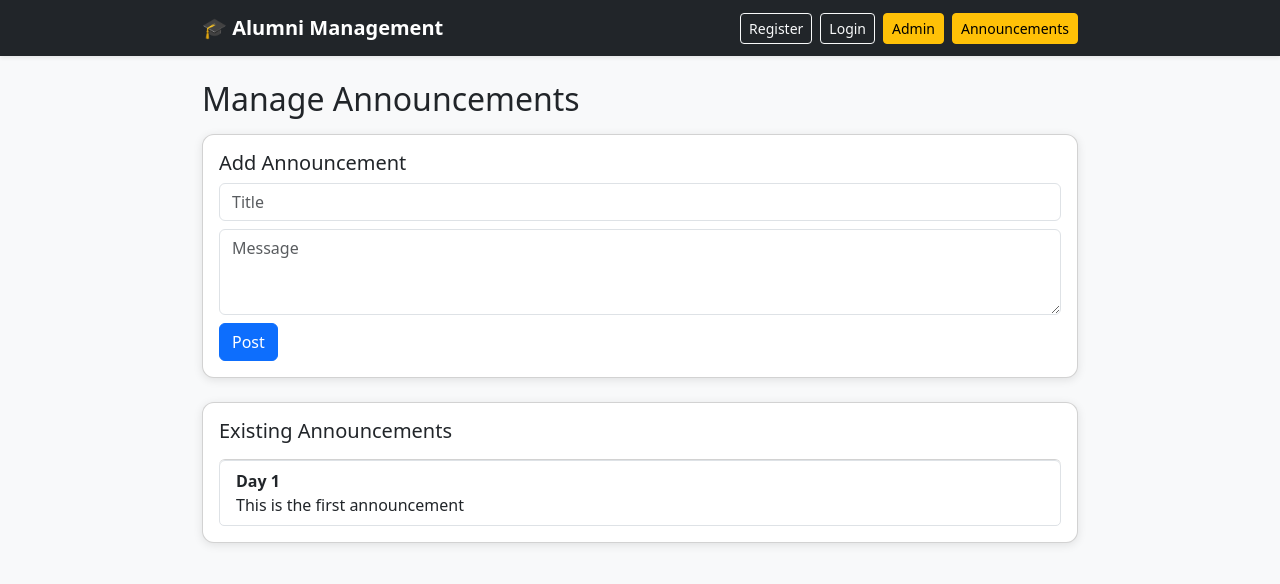
After one commit to KalyanRam-2006/Alumni-Management-System, a Flask app: page /admin-announcements in a window 1280 px wide. The commit adds this page. Shown: the top 584 px of the page. Run offline with Flask 3, Linux system fonts and the light colour scheme; a user stored in the database is signed in; data comes from the database, SQL or seed files in the repository; both versions use the stored data as it was after the commit.

Commit message:
Added Announcements

```diff
--- a/app.py
+++ b/app.py
@@ -25,6 +25,13 @@ def init_db():
                         username TEXT UNIQUE,
                         password TEXT
                     )''')
+
+    # Announcements Table
+    cursor.execute('''CREATE TABLE IF NOT EXISTS announcements (
+                    id INTEGER PRIMARY KEY AUTOINCREMENT,
+                    title TEXT,
+                    message TEXT
+                )''')
 
     # Insert default admin if not exists
     cursor.execute("SELECT * FROM admin WHERE username='admin'")
@@ -79,7 +86,12 @@ def login():
 @app.route("/dashboard")
 def dashboard():
     if "user" in session:
-        return f"Welcome {session['user']} to Alumni Dashboard!"
+        conn = sqlite3.connect("database.db")
+        cursor = conn.cursor()
+        cursor.execute("SELECT * FROM announcements ORDER BY id DESC")
+        announcements = cursor.fetchall()
+        conn.close()
+        return render_template("dashboard.html", user=session["user"], announcements=announcements)
     else:
         return redirect(url_for("login"))
 
@@ -135,6 +147,27 @@ def admin_dashboard():
 
     return render_template("admin_dashboard.html", alumni_list=alumni_list)
 
+@app.route("/admin-announcements", methods=["GET", "POST"])
+def admin_announcements():
+    if "admin" not in session:
+        return redirect(url_for("admin_login"))
+
+    conn = sqlite3.connect("database.db")
+    cursor = conn.cursor()
+
+    if request.method == "POST":
+        title = request.form["title"]
+        message = request.form["message"]
+        cursor.execute("INSERT INTO announcements (title, message) VALUES (?, ?)", (title, message))
+        conn.commit()
+
+    cursor.execute("SELECT * FROM announcements ORDER BY id DESC")
+    announcements = cursor.fetchall()
+    conn.close()
+
+    return render_template("admin_announcements.html", announcements=announcements)
+
+
 if __name__ == "__main__":
     init_db()
     app.run(debug=True)
--- /dev/null
+++ b/templates/admin_announcements.html
@@ -0,0 +1,24 @@
+{% extends "base.html" %}
+{% block content %}
+<h2 class="mb-3">Manage Announcements</h2>
+
+<div class="card p-3 mb-4">
+    <h5>Add Announcement</h5>
+    <form method="POST">
+        <input type="text" name="title" placeholder="Title" class="form-control mb-2" required>
+        <textarea name="message" placeholder="Message" class="form-control mb-2" rows="3" required></textarea>
+        <button type="submit" class="btn btn-primary">Post</button>
+    </form>
+</div>
+
+<div class="card p-3">
+    <h5>Existing Announcements</h5>
+    <ul class="list-group mt-2">
+        {% for ann in announcements %}
+        <li class="list-group-item">
+            <strong>{{ ann[1] }}</strong><br>{{ ann[2] }}
+        </li>
+        {% endfor %}
+    </ul>
+</div>
+{% endblock %}
--- a/templates/base.html
+++ b/templates/base.html
@@ -27,6 +27,7 @@
                 <a href="/register" class="btn btn-outline-light btn-sm me-2">Register</a>
                 <a href="/login" class="btn btn-outline-light btn-sm me-2">Login</a>
                 <a href="/admin-login" class="btn btn-warning btn-sm">Admin</a>
+                <a href="/admin-announcements" class="btn btn-warning btn-sm ms-2">Announcements</a>
             </div>
         </div>
     </nav>
```
Also changed, not shown: templates/dashboard.html (added, +19 -0 lines), database.db.
